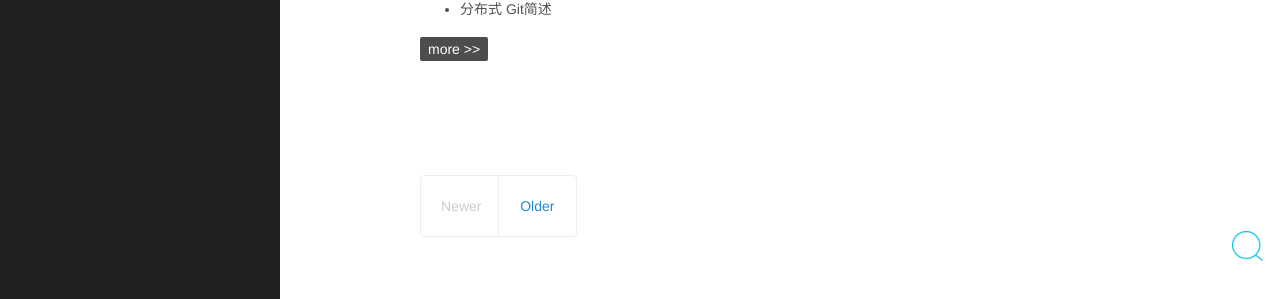
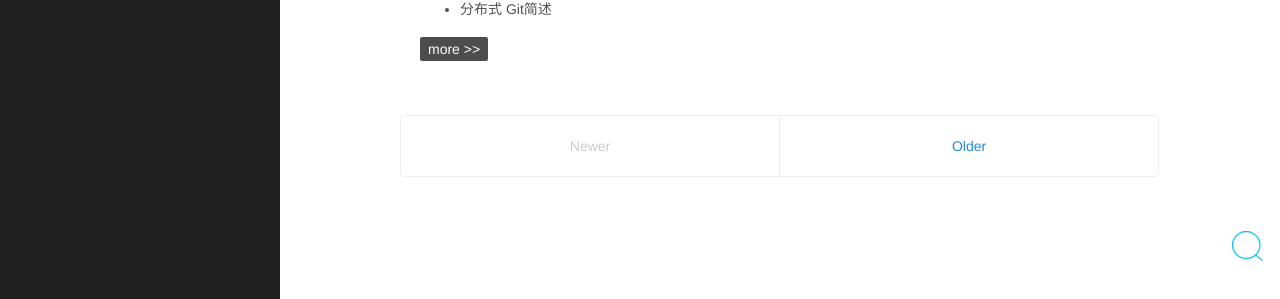
Before and after one commit to hieast/hieast.github.io, a Jekyll site: the page built from index.html, in a window 1280 px wide and 1400 px high, scrolled down 109 px. Shown: the part 1098-1397 px from the top of the window. Built offline with Jekyll 4.4.1, drawn with Linux system fonts in a browser that asks for light colours; some web fonts are replaced; the list of posts is cut into pages by our own code.

Commit message:
修改样式表，尝试解决css冲突

```diff
--- a/_includes/footer.html
+++ b/_includes/footer.html
@@ -11,7 +11,7 @@
   <img src="/search/img/cb-search.png"  id="search-btn"  title="双击ctrl激活"/>
 </div>
 
-<link rel="stylesheet" href="{{ "/search/css/cb-search.css" | prepend: site.baseurl >
+<link rel="stylesheet" href="{{ "/search/css/cb-search.css" | prepend: site.baseurl }}" />
 
 <script src="{{ "/search/js/bootstrap3-typeahead.min.js" | prepend: site.baseurl }}"></script>
 <script src="{{ "/search/js/cb-search.js" | prepend: site.baseurl }}"></script>
--- a/_includes/head.html
+++ b/_includes/head.html
@@ -19,7 +19,7 @@
   <!-- jQuery -->
   <script src="//cdn.bootcss.com/jquery/2.2.2/jquery.min.js"></script>
   <!-- Bootstrap Core JavaScript -->
-  <script src="//cdn.bootcss.com/bootstrap/3.3.6/js/bootstrap.min.js"></script>
+  <!--script src="//cdn.bootcss.com/bootstrap/3.3.6/js/bootstrap.min.js"></script-->
 
   <!-- CSS -->
   <link rel="stylesheet" href="{{ site.baseurl }}/public/css/poole.css">
--- a/index.html
+++ b/index.html
@@ -24,7 +24,7 @@ title: Home
   {% endfor %}
 </div>
 
-<div class="pagination">
+<div class="pagination2">
   {% if paginator.previous_page %}
     {% if paginator.page == 2 %}
       <a class="pagination-item newer" href="{{ site.baseurl }}/">Newer</a>
--- a/public/css/lanyon.css
+++ b/public/css/lanyon.css
@@ -367,7 +367,7 @@ a.sidebar-nav-item:focus {
  * there are no more previous or next posts to show.
  */
 
-.pagination {
+.pagination2 {
   overflow: hidden; /* clearfix */
   margin-left: -1rem;
   margin-right: -1rem;
--- a/search/js/cb-search.js
+++ b/search/js/cb-search.js
@@ -61,7 +61,7 @@
             time1 = 0;
         });
 
-        $.getJSON("/search/cb-search.json").done(function (data) {
+        $.getJSON("search/cb-search.json").done(function (data) {
             if (data.code == 0) {
                 for (var index in data.data) {
                     var item = data.data[index];
```
